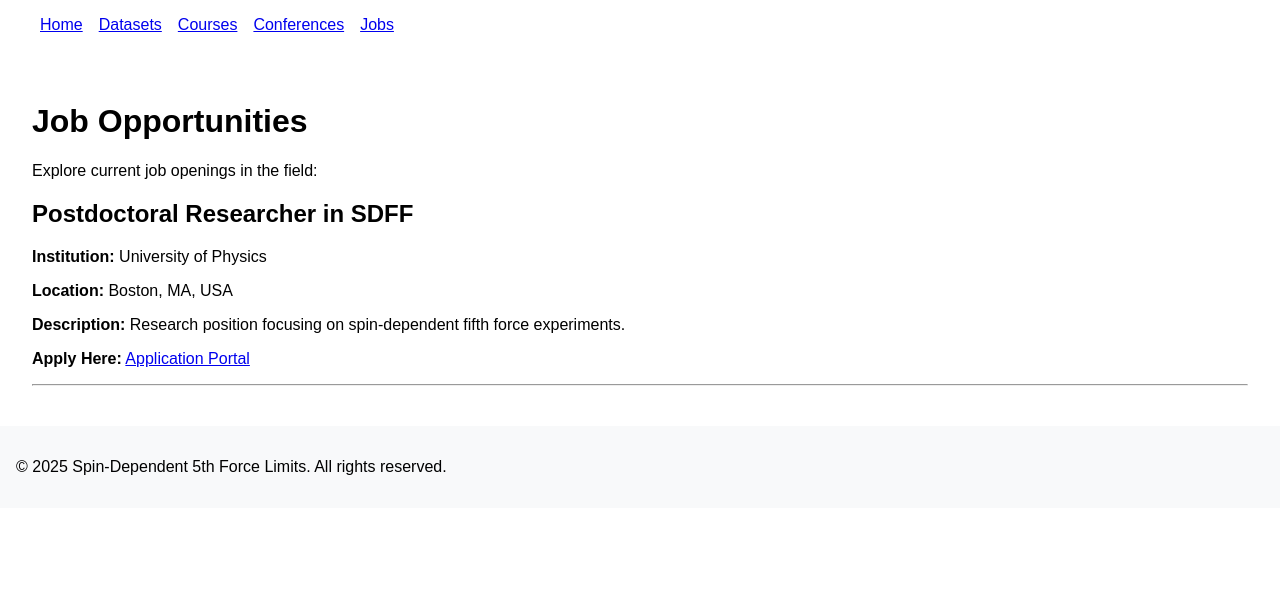
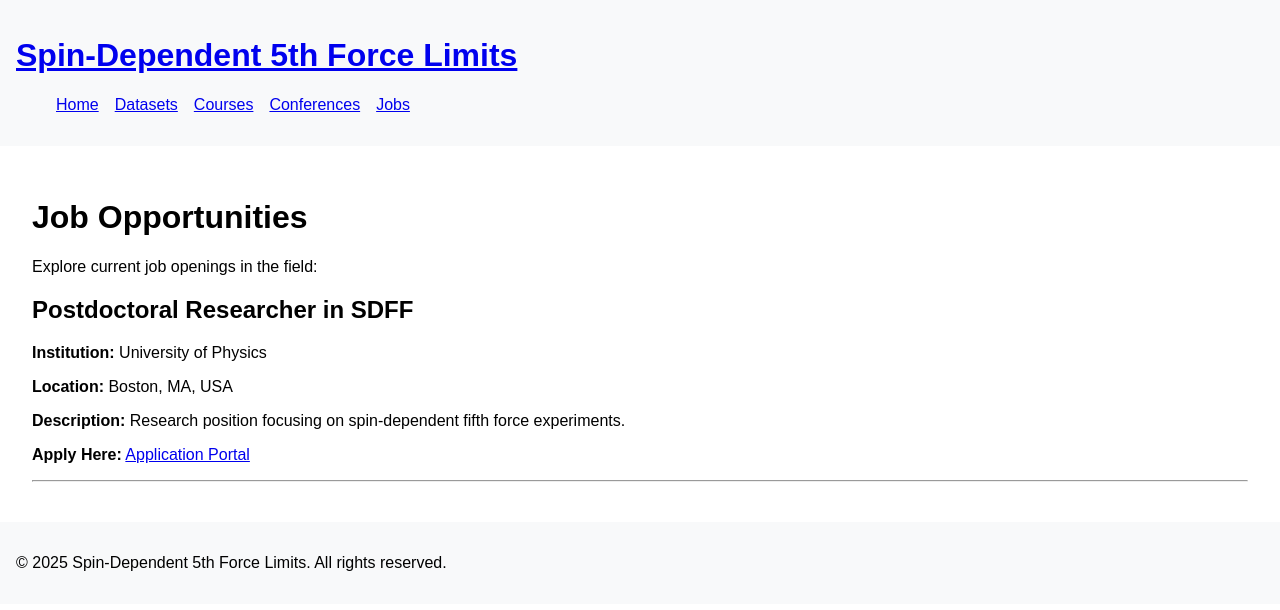
Before and after one commit to kmadapati/Spin-Dependent-5th-Force-Limits, a Jekyll site: the page built from jobs.md, in a window 1280 px wide. Shown: the top 610 px of the page. Built offline with Jekyll 4.4.1, drawn with Linux system fonts in a browser that asks for light colours.

Commit message:
Fix: layout again

```diff
--- a/_config.yml
+++ b/_config.yml
@@ -2,7 +2,7 @@ title: Spin-Dependent 5th Force Limits
 description: A repository compiling constraints on spin-dependent exotic interactions.
 baseurl: ""
 url: "https://lei-cong.github.io"
-#theme: minima
+theme: minima
 plugins:
   - jekyll-feed
   - jekyll-seo-tag
--- a/_includes/header.html
+++ b/_includes/header.html
@@ -1,9 +1,12 @@
-<nav>
-  <ul>
-    <li><a href="{{ '/' | relative_url }}">Home</a></li>
-    <li><a href="{{ '/datasets/' | relative_url }}">Datasets</a></li>
-    <li><a href="{{ '/courses/' | relative_url }}">Courses</a></li>
-    <li><a href="{{ '/conferences/' | relative_url }}">Conferences</a></li>
-    <li><a href="{{ '/jobs/' | relative_url }}">Jobs</a></li>
-  </ul>
-</nav>
+<header>
+  <h1><a href="{{ '/' | relative_url }}">{{ site.title }}</a></h1>
+  <nav>
+    <ul>
+      <li><a href="{{ '/' | relative_url }}">Home</a></li>
+      <li><a href="{{ '/datasets' | relative_url }}">Datasets</a></li>
+      <li><a href="{{ '/courses' | relative_url }}">Courses</a></li>
+      <li><a href="{{ '/conferences' | relative_url }}">Conferences</a></li>
+      <li><a href="{{ '/jobs' | relative_url }}">Jobs</a></li>
+    </ul>
+  </nav>
+</header>
--- a/_layouts/default.html
+++ b/_layouts/default.html
@@ -1,13 +1,11 @@
 <!DOCTYPE html>
 <html lang="en">
-
 <head>
   <meta charset="UTF-8">
   <meta name="viewport" content="width=device-width, initial-scale=1.0">
   <title>{{ page.title }} | {{ site.title }}</title>
   <link rel="stylesheet" href="{{ '/assets/css/style.css' | relative_url }}">
 </head>
-
 <body>
   {% include header.html %}
   <main>
@@ -15,5 +13,4 @@
   </main>
   {% include footer.html %}
 </body>
-
 </html>
```
Also changed, not shown: conferences.md (renamed from conferences/index.md), courses.md (renamed from courses/index.md), datasets.md (renamed from datasets/index.md), jobs.md (renamed from jobs/index.md), 2 other files.
